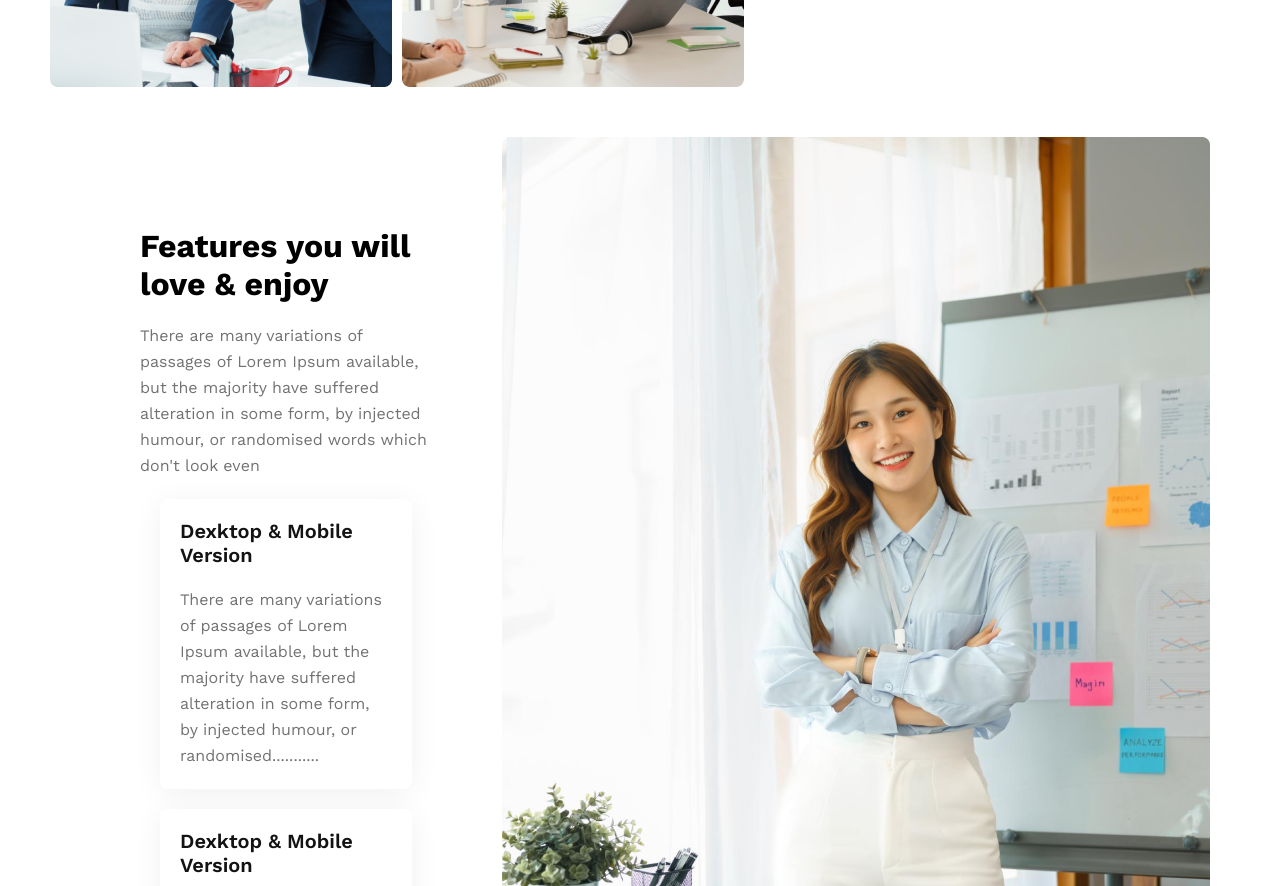
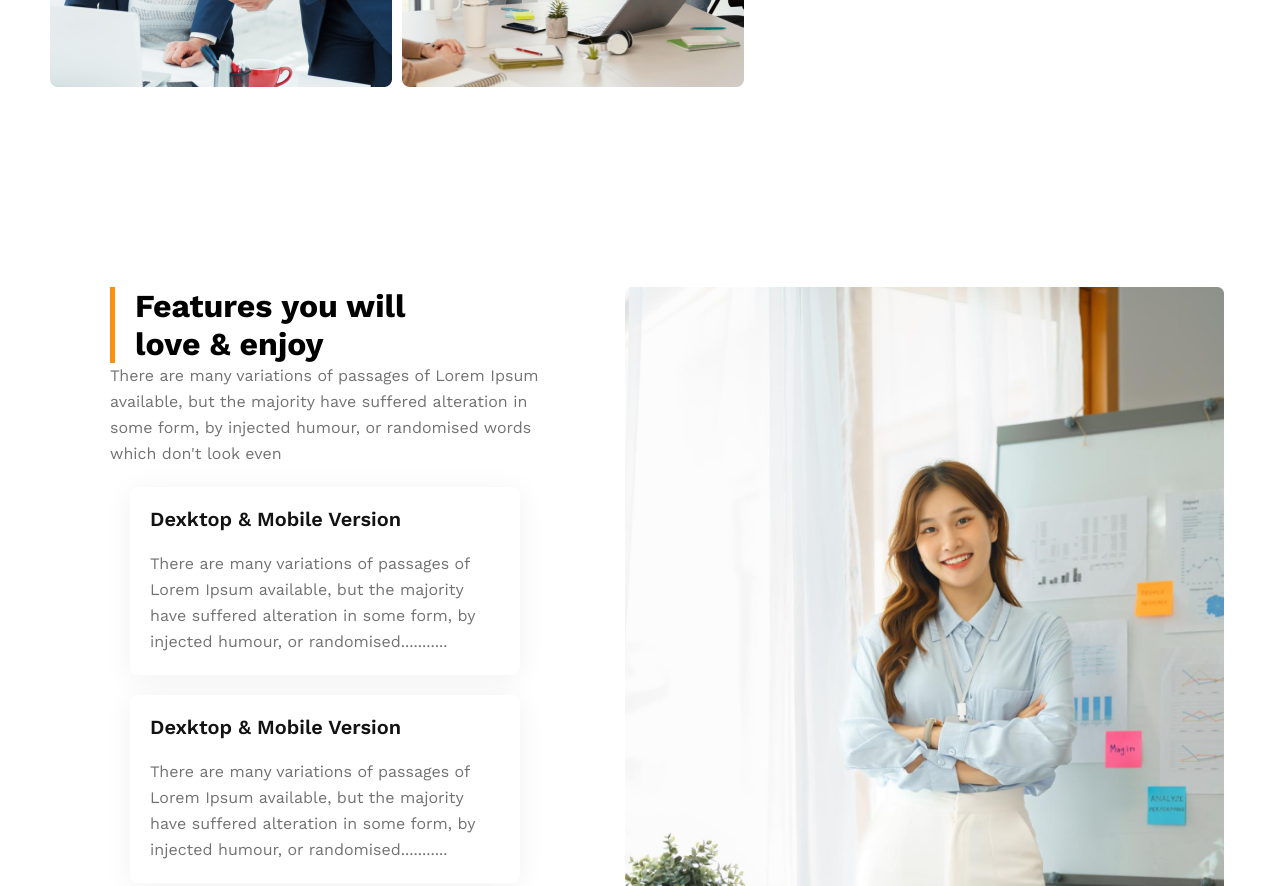
Before and after one commit to Rasel91/architects, a plain HTML site: page index.html in a window 1280 px wide. Shown: the part 1640-2526 px from the top of the page. Drawn offline with nearby package versions, Linux system fonts and the light colour scheme.

Commit message:
baddage add

```diff
--- a/index.html
+++ b/index.html
@@ -67,7 +67,10 @@
 
       <div class="feature2">
         <div class="featuer2-text">
-          <h1 class="featuer2-header">Features you will love & enjoy</h1>
+          <h1 class="featuer2-header featuer2-header-sidebar">
+            Features you will <br />
+            love & enjoy
+          </h1>
           <p class="title_light_gray">
             There are many variations of passages of Lorem Ipsum available, but
             the majority have suffered alteration in some form, by injected
@@ -106,7 +109,7 @@
             </p>
           </div>
         </div>
-        <div>
+        <div class="baddage">
           <img src="images/architect.png" alt="" />
           <div class="experience_box">
             <h1 class="experience_box_title">10+Year</h1>
--- a/styles/style.css
+++ b/styles/style.css
@@ -85,24 +85,34 @@ ul > li > a {
 
 .feature_design {
   color: #ff900e;
-  font-size: 45px;
+  font-size: 2.8rem;
   font-weight: 700;
 }
 
 .feature2 {
-  /* padding: 50px; */
-  /* width: 1440px; */
-  margin: 0 70px;
+  margin-top: 120px;
   display: flex;
+  margin-left: 5rem;
 }
 .featuer2-text {
-  margin: 70px;
+  margin: 30px;
+  width: 50%;
 }
-.feature2 > img {
+.baddage {
+  margin: 30px;
+  width: 50%;
+  padding-right: 50px;
+}
+.baddage > img {
   height: 70%;
+  margin-left: 25px;
+  margin-right: 20px;
 }
 .featuer2-header {
-  margin: 20px 0;
+  padding-left: 20px;
+}
+.featuer2-header-sidebar {
+  border-left: 5px solid #ff900e;
 }
 .card {
   padding: 20px;
@@ -118,17 +128,17 @@ ul > li > a {
   margin-bottom: 20px;
 }
 .experience_box {
-  margin: -150px;
   width: 342px;
   height: 200px;
   flex-shrink: 0;
   text-align: center;
   border-radius: 8px;
   background: #ff900e;
+  position: relative;
+  bottom: 100px;
 }
 .experience_box_title {
   color: #fff;
-
   font-size: 4rem;
   padding: 10px;
   font-weight: 700;
```
